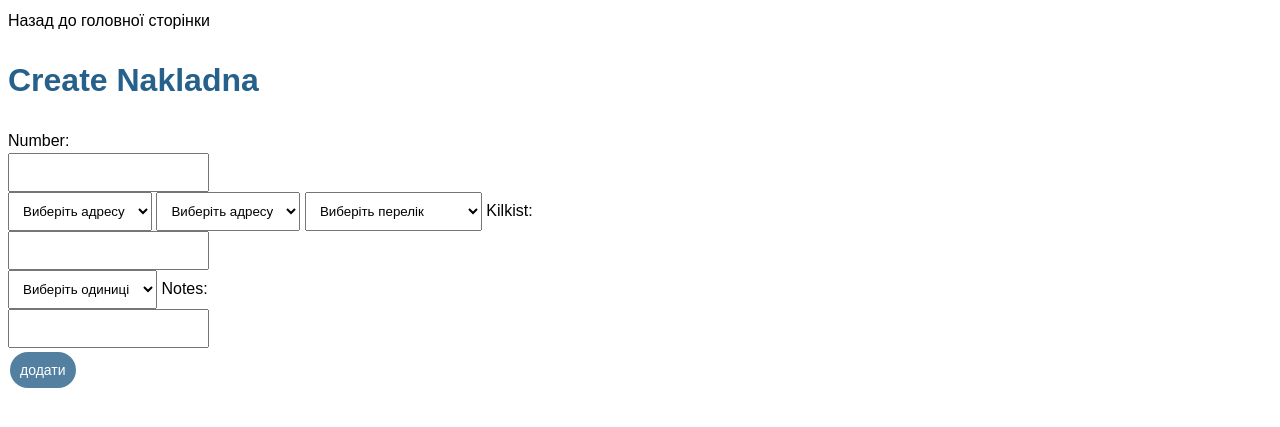
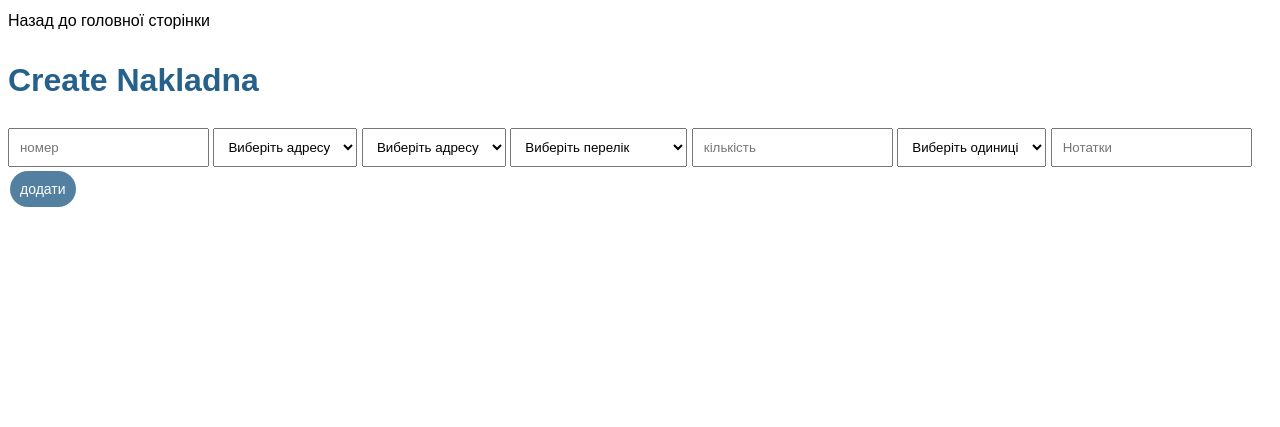
Before and after one commit to igorduvanov/python_oblick, a FastAPI app: page /nakladna/nakladna_page in a window 1280 px wide. Shown: the top 427 px of the page. Run offline with FastAPI, Linux system fonts and the light colour scheme; data comes from the database, SQL or seed files in the repository.

Commit message:
v3 nakladna_page

```diff
--- a/app/templates/nakladna_page.html
+++ b/app/templates/nakladna_page.html
@@ -5,8 +5,7 @@
     <h1>Create Nakladna</h1>
 
     <form id="nakladnaForm">
-        <label for="number">Number:</label><br>
-        <input type="text" id="number" name="number"><br>
+        <input type="text" id="number" name="number" placeholder="номер">
 
         <select name="address_1">
             <option value="">Виберіть адресу</option>
@@ -29,8 +28,7 @@
         </select>
 
 
-        <label for="kilkist">Kilkist:</label><br>
-        <input type="text" id="kilkist" name="kilkist"><br>
+        <input type="text" id="kilkist" name="kilkist" placeholder="кількість">
         <select name="id_odvumir">
             <option value="">Виберіть одиниці</option>
             {% for odvumir in odvumirs %}
@@ -39,8 +37,7 @@
         </select>
 
 
-        <label for="notes">Notes:</label><br>
-        <input type="text" id="notes" name="notes"><br>
+        <input type="text" id="notes" name="notes" placeholder="Нотатки">
 
         <button type="button" onclick="submitForm()">додати</button>
     </form>
```
